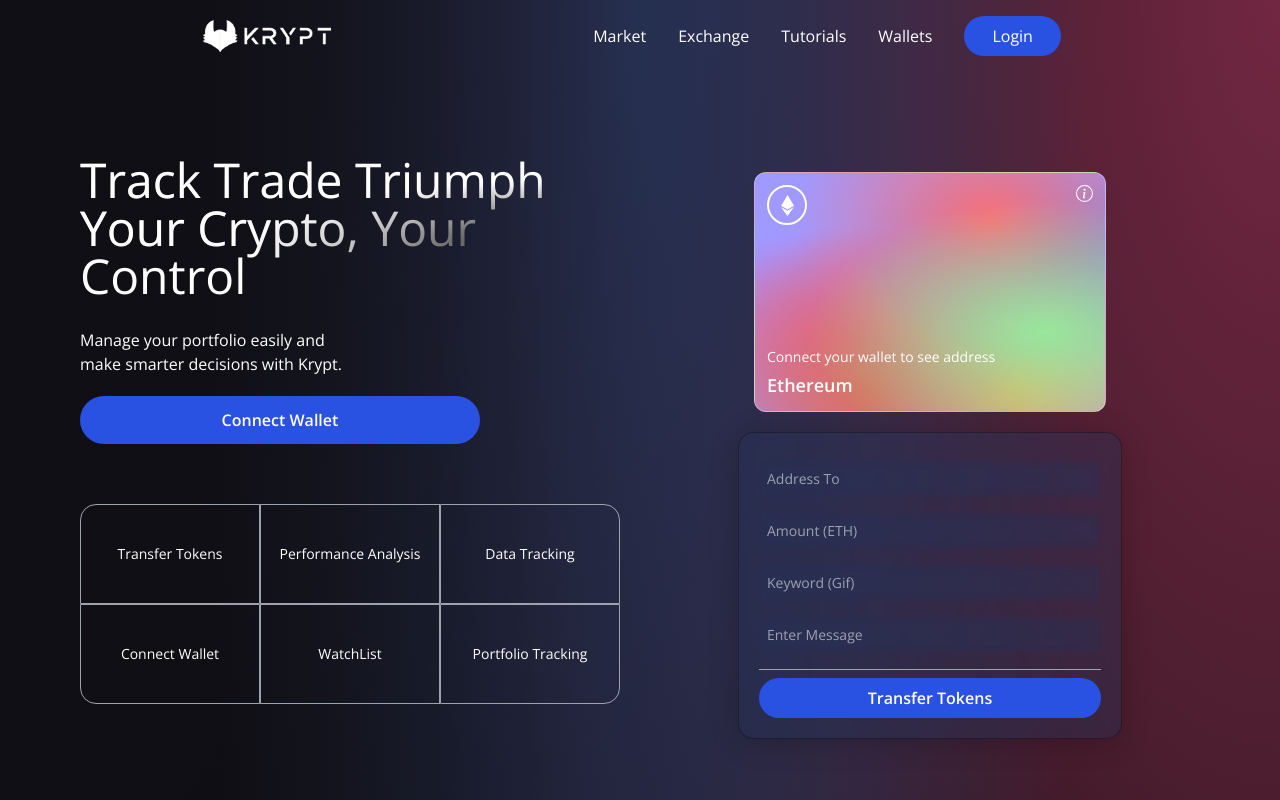
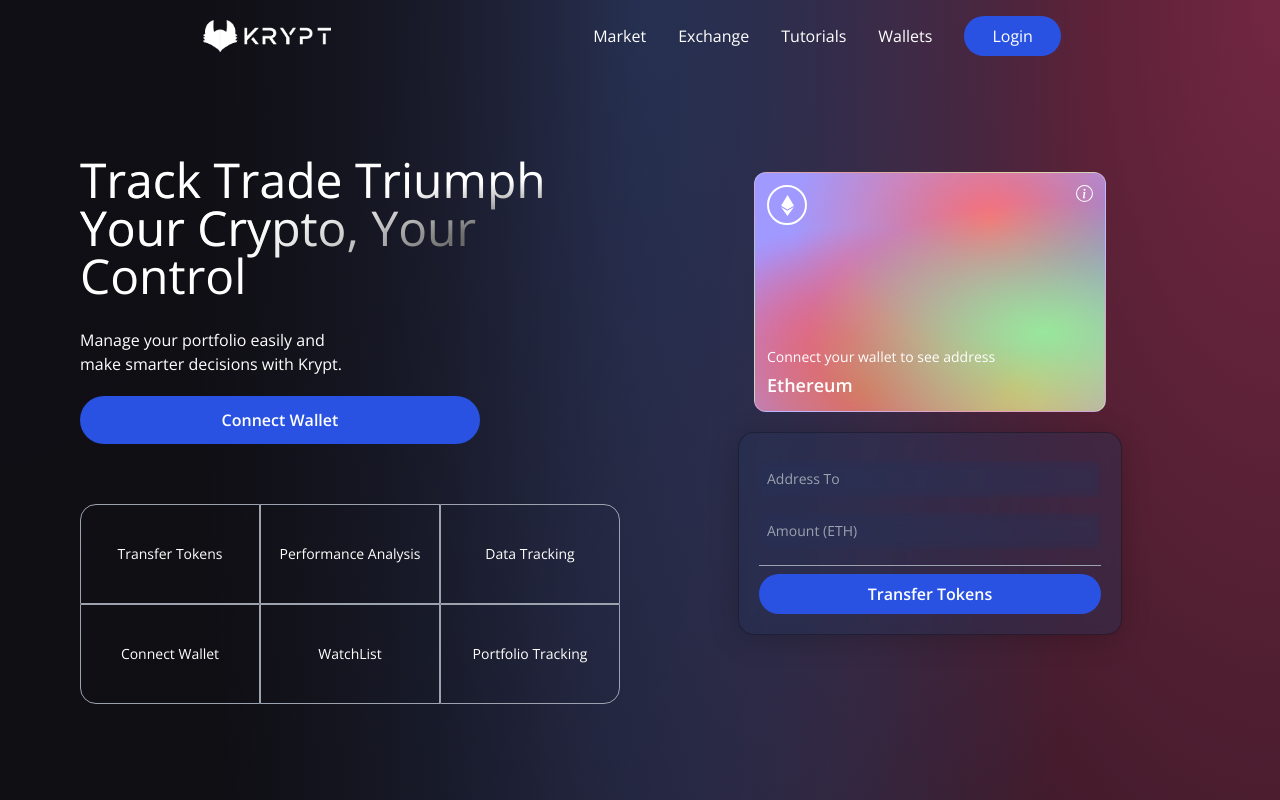
Before and after one commit to nayan0402/Portfolio-project, a React (Vite) app in the folder frontend/: page / in a window 1280 px wide. Shown: the top 800 px of the page. Built offline with nearby package versions, Linux system fonts and the light colour scheme.

Commit message:
Watchlist Update
Debugged the WatchList.jsx file so that it works properly.

```diff
--- a/frontend/src/components/Services.jsx
+++ b/frontend/src/components/Services.jsx
@@ -56,7 +56,7 @@ const Services = () => (
           color="bg-[#F84550]"
           title="Transaction History"
           icon={<RiHeart2Fill fontSize={21} className="text-white" />}
-          subtitle="Check your Transaction History with ease/"
+          subtitle="Check your Transaction History with ease."
         />
       </div>
     </div>
--- a/frontend/src/components/Watchlist.jsx
+++ b/frontend/src/components/Watchlist.jsx
@@ -4,30 +4,32 @@ import React, { useState } from 'react';
 const fetchTokenDetails = async (tokenId) => {
   try {
     const response = await fetch(`https://api.coingecko.com/api/v3/coins/markets?vs_currency=usd&ids=${tokenId}`);
+
+    if (!response.ok) {
+      throw new Error(`HTTP error! Status: ${response.status} - ${response.statusText}`);
+    }
+
     const data = await response.json();
 
-    // Check if CoinGecko has returned a valid response
-    if (response.status === 429) {
-      console.warn('Rate limit exceeded, throttling requests.');
-      return 'Rate Limited, Try Later';
+    if (!data || data.length === 0) {
+      console.warn('No data found for the provided token ID.');
+      return 'Token not found';
     }
 
-    const tokenData = data[0] || {};
-
-    console.log('Fetched Token Data:', tokenData); // Logging fetched data
-
+    const tokenData = data[0];
     return {
       price: tokenData.current_price || 'Price not available',
       change1d: tokenData.price_change_percentage_24h || '--',
       change7d: tokenData.price_change_percentage_7d || '--',
       volume: tokenData.total_volume || '--',
-      image: tokenData.image, // Image URL of the token
+      image: tokenData.image,
     };
   } catch (error) {
-    console.error('Error fetching token details:', error);
+    console.error('Error fetching token details:', error.message);
     return 'Error';
   }
 };
+
 
 // Function to fetch token suggestions from CoinGecko
 const fetchTokenSuggestions = async (query) => {
--- a/frontend/src/components/Welcome.jsx
+++ b/frontend/src/components/Welcome.jsx
@@ -148,20 +148,6 @@ const Welcome = () => {
               value={formData.amount}
               handleChange={handleChange}
             />
-            <Input
-              placeholder="Keyword (Gif)"
-              name="keyword"
-              type="text"
-              value={formData.keyword}
-              handleChange={handleChange}
-            />
-            <Input
-              placeholder="Enter Message"
-              name="message"
-              type="text"
-              value={formData.message}
-              handleChange={handleChange}
-            />
 
             <div className="h-[1px] w-full bg-gray-400 my-2" />
 
```
